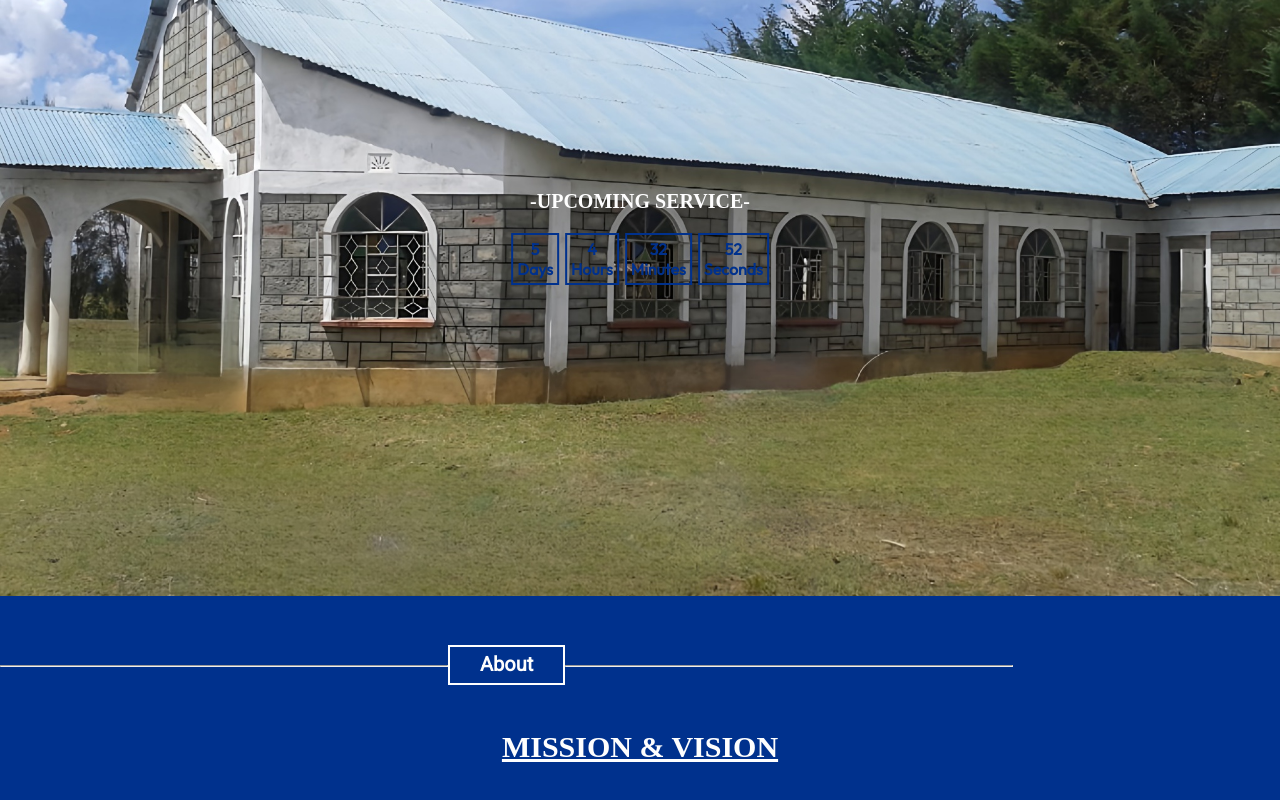
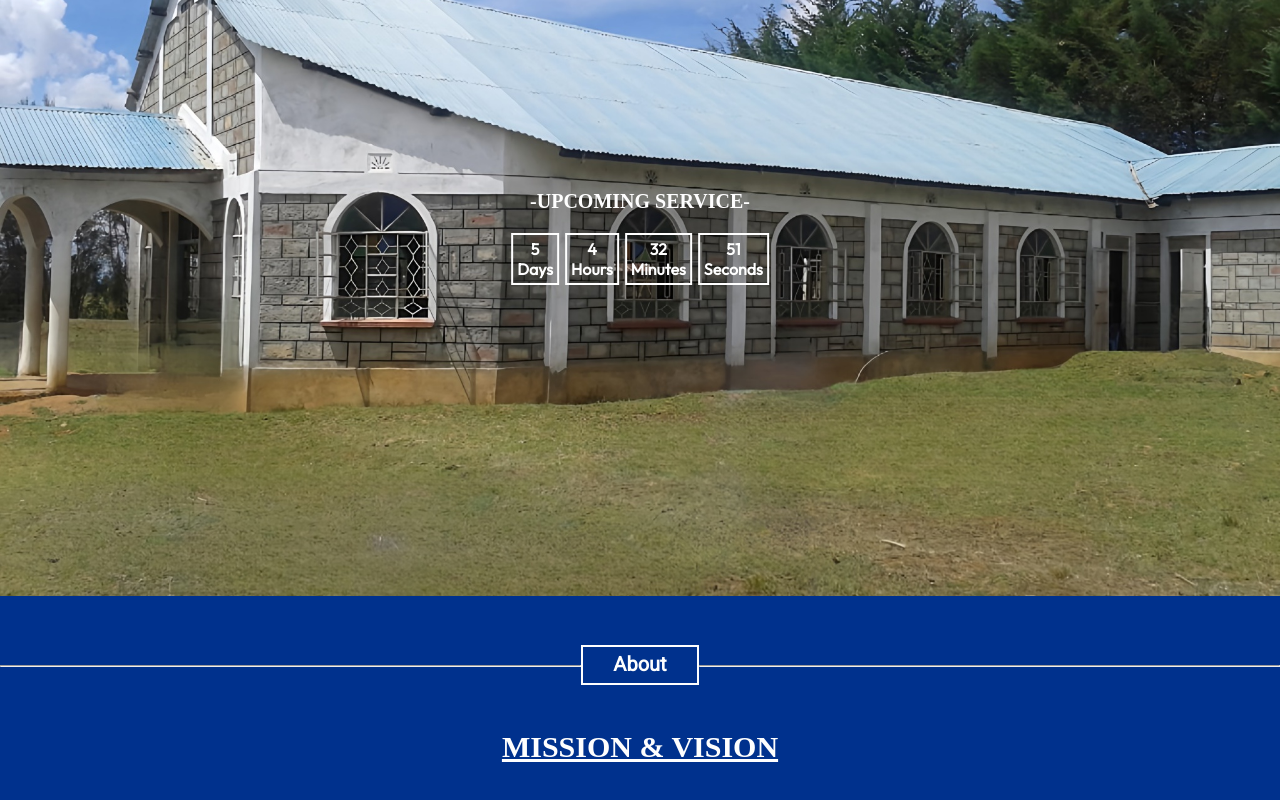
Before and after one commit to KipletingEdwin/Koromosho, a React (Vite) app: page / in a window 1280 px wide. Shown: the part 294-1094 px from the top of the page. Built offline with nearby package versions, Linux system fonts and the light colour scheme.

Commit message:
make color of timer white

```diff
--- a/src/components/About/About.module.css
+++ b/src/components/About/About.module.css
@@ -37,7 +37,7 @@
 
 .line{
     color: var(--color-secondary);
-    width: 35%;
+    width: 100%;
     height: 0.2px;
     background-color: var(--color-secondary);
     margin-top: 35px;
--- a/src/components/Home/Home.jsx
+++ b/src/components/Home/Home.jsx
@@ -47,7 +47,7 @@ function Home() {
         setTimerMinutes(minutes);
         setTimerSeconds(seconds);
       }
-    }, 1000);
+    }, 500);
   };
 
 
--- a/src/components/Home/Home.module.css
+++ b/src/components/Home/Home.module.css
@@ -84,14 +84,15 @@
     /* background-color: red; */
     padding: 10px;
     margin-top: 0%;
+    color: #fff;
 }
 
 .items{
     font-family: "Outfit", Arial, Helvetica, sans-serif;
-    border: 2px solid #00318d;
+    border: 2px solid #fff;
     margin: 0px 3px;
     padding: 4px;
-    color: #00318d;
+    /* color: #00318d; */
     font-weight: 800;
     display: flex;
     flex-direction: column;
```
